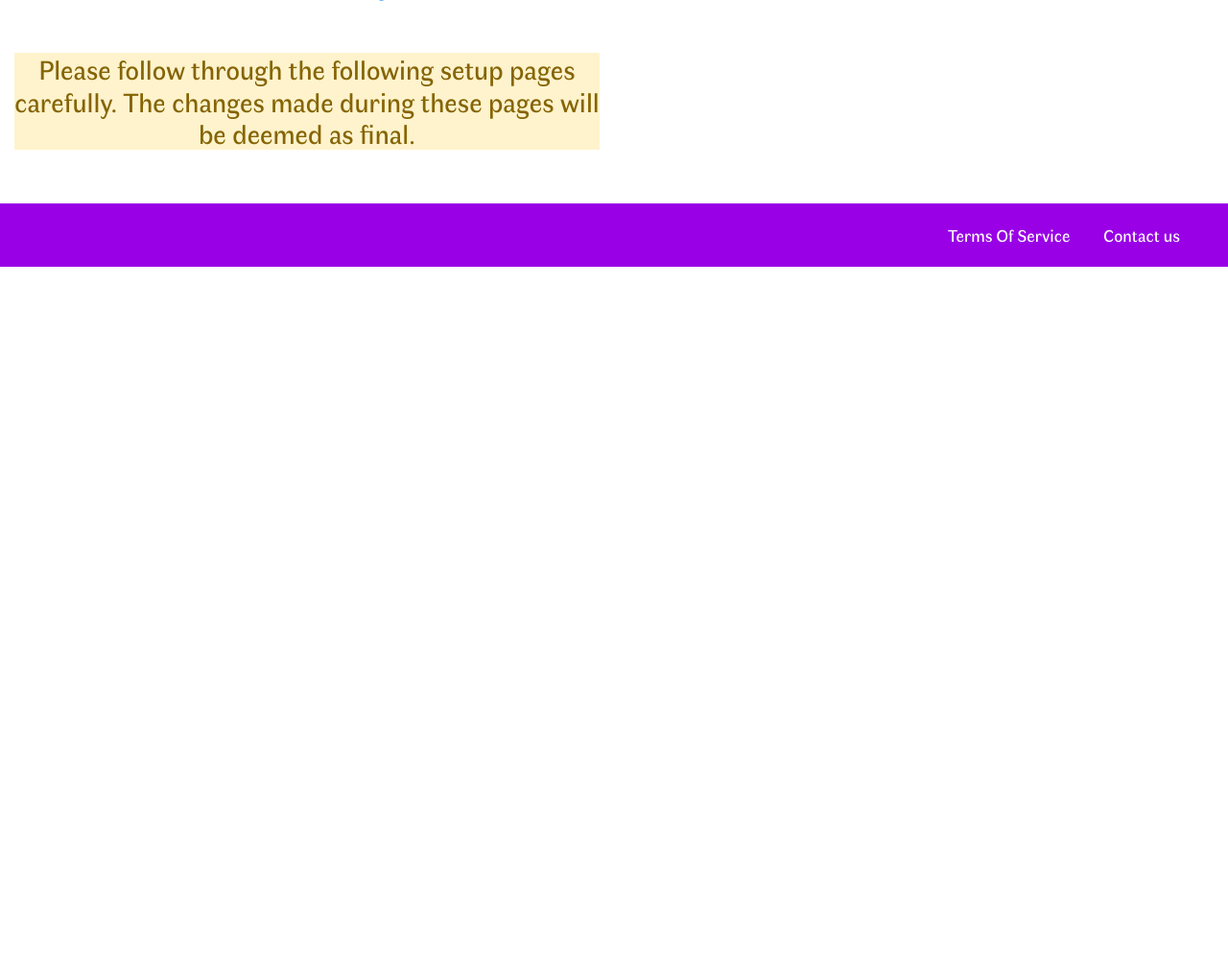
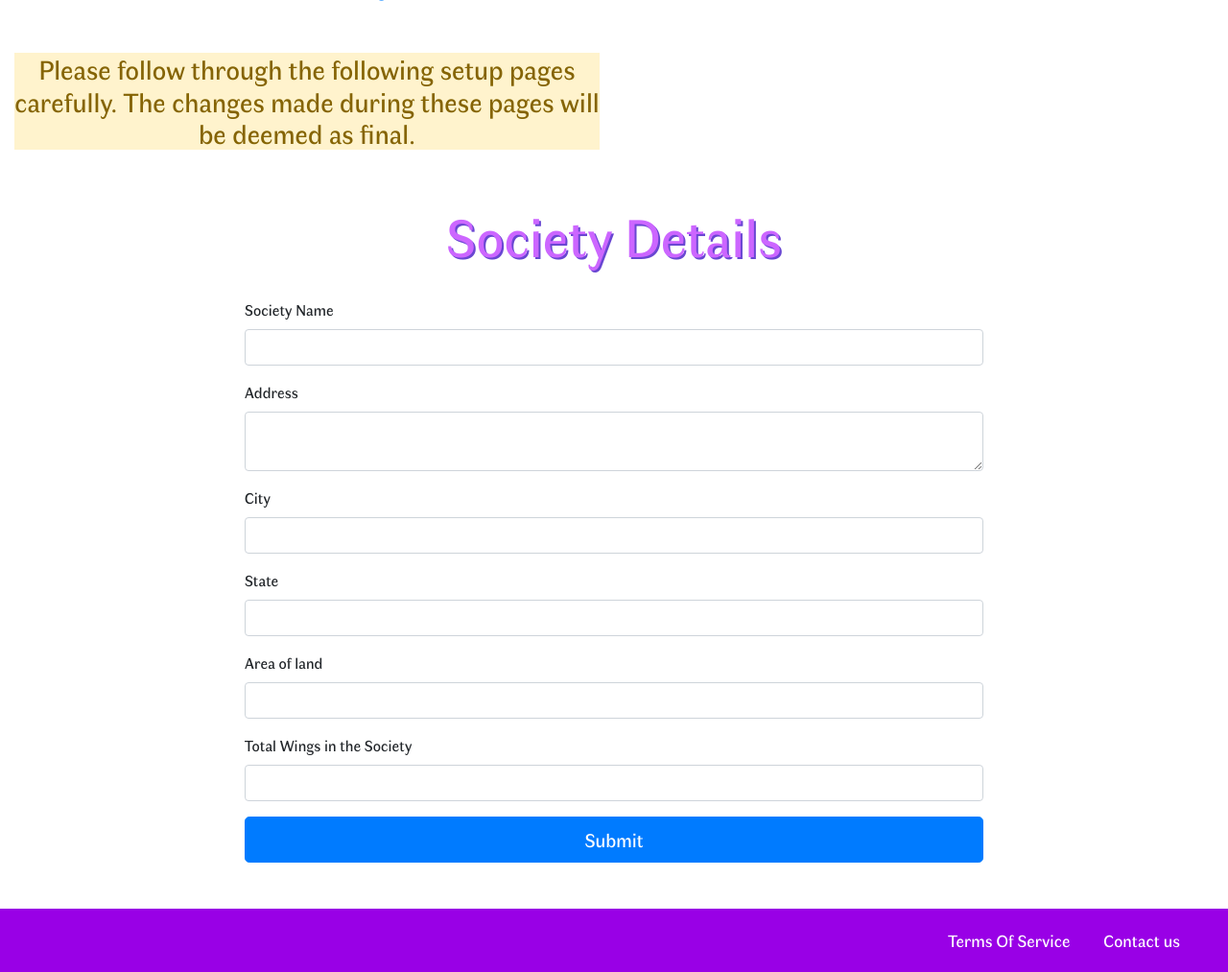
Before and after one commit to AmeyaDaddikar/Society-Management, a Flask app: page /signup in a window 1280 px wide; the page is wider, and only the part inside the window is pictured. Shown: the part 649-1662 px from the top of that part at 96% size. Before the commit the page ends 927 px from the top of that part, so only its background shows below. Run offline with Flask 2, Linux system fonts and the light colour scheme; some libraries are stand-ins or nearby versions.

Commit message:
Added form for 1st signup page

```diff
--- a/App/forms.py
+++ b/App/forms.py
@@ -1,6 +1,6 @@
 import datetime
 from flask_wtf import Form, FlaskForm
-from wtforms import StringField, PasswordField, RadioField, SubmitField, DateField, FloatField, DecimalField
+from wtforms import StringField, PasswordField, RadioField, SubmitField, DateField, FloatField, DecimalField, IntegerField
 from wtforms.widgets import TextArea
 from wtforms import validators
 from wtforms.validators import DataRequired, Optional
@@ -97,3 +97,12 @@ class AddBillForm(FlaskForm):
 	INSURANCE			=DecimalField(label='INSURANCE' ,places=2, validators=[DataRequired()])
 	OTHER				=DecimalField(label='OTHER'     ,places=2, validators=[Optional()])
 	submitBtn = SubmitField(label='Submit')
+
+class AddSocietyForm(FlaskForm):
+	societyName = StringField (label='Society Name', validators=[DataRequired()])
+	region      = StringField (label='Address', widget=TextArea(), validators=[DataRequired(), validators.Length(min=5, max=127, message='Invalid Address Length')])
+	city        = StringField (label='City', validators=[DataRequired()])
+	state       = StringField (label='State', validators=[DataRequired()])
+	area        = IntegerField(label='Area of land', validators=[DataRequired()])
+	totalWings  = IntegerField(label='Total Wings in the Society', validators=[DataRequired()])
+	submitBtn   = SubmitField(label='Submit')
--- a/App/routes.py
+++ b/App/routes.py
@@ -302,8 +302,9 @@ def uploadProfileImage():
 def signupPages():
 	#FIRST TIME OPENING PAGE
 	if request.method == 'GET':
+		societyForm = AddSocietyForm(request.form)
 		session['pageCount'] = 1
-		return render_template('signup/societySetupPage.html')
+		return render_template('signup/societySetupPage.html', societyForm=societyForm)
 	# else:
 	# 	#WENT BACK TO PAGE 1
 	# 	if session['pageCount'] == 1:
--- a/App/static/css/society_setup_layout.css
+++ b/App/static/css/society_setup_layout.css
@@ -26,3 +26,15 @@
 .img-container img {
 	max-width: 80vw;
 }
+
+.formHeading {
+	color:#cc66ff;
+	font-family:inherit;
+	text-shadow: 2px 2px #6946d2;
+	font-size: 350%;
+	text-align:center;
+}
+
+.formDiv {
+	max-width: 800px;
+}
--- a/App/templates/signup/societySetupPage.html
+++ b/App/templates/signup/societySetupPage.html
@@ -25,6 +25,42 @@
 	</div>
 	<br/>
 	<br/>
+	<div class="container formDiv">
+		<h1 class="formHeading">Society Details</h1>
+		<br/>
+		<form method="post" action="#addSociety">
+			{{societyForm.hidden_tag()}}
+			<div class="form-group">
+				{{ societyForm.societyName.label}}
+				{{ societyForm.societyName(class_="form-control") }}
+			</div>
+			<div class="form-group">
+				{{ societyForm.region.label}}
+				{{ societyForm.region(class_="form-control") }}
+			</div>
+			<div class="form-group">
+				{{ societyForm.city.label}}
+				{{ societyForm.city(class_="form-control") }}
+			</div>
+			<div class="form-group">
+				{{ societyForm.state.label}}
+				{{ societyForm.state(class_="form-control") }}
+			</div>
+			<div class="form-group">
+				{{ societyForm.area.label}}
+				{{ societyForm.area(class_="form-control") }}
+			</div>
+			<div class="form-group">
+				{{ societyForm.totalWings.label}}
+				{{ societyForm.totalWings(class_="form-control") }}
+			</div>
+			<center>
+				{{ societyForm.submitBtn(class_="btn btn-primary btn-block btn-lg") }}
+			</center>
+		</form>
+	</div>
+	<br/>
+	<br/>
 </div>
 
 {% endblock %}
```
